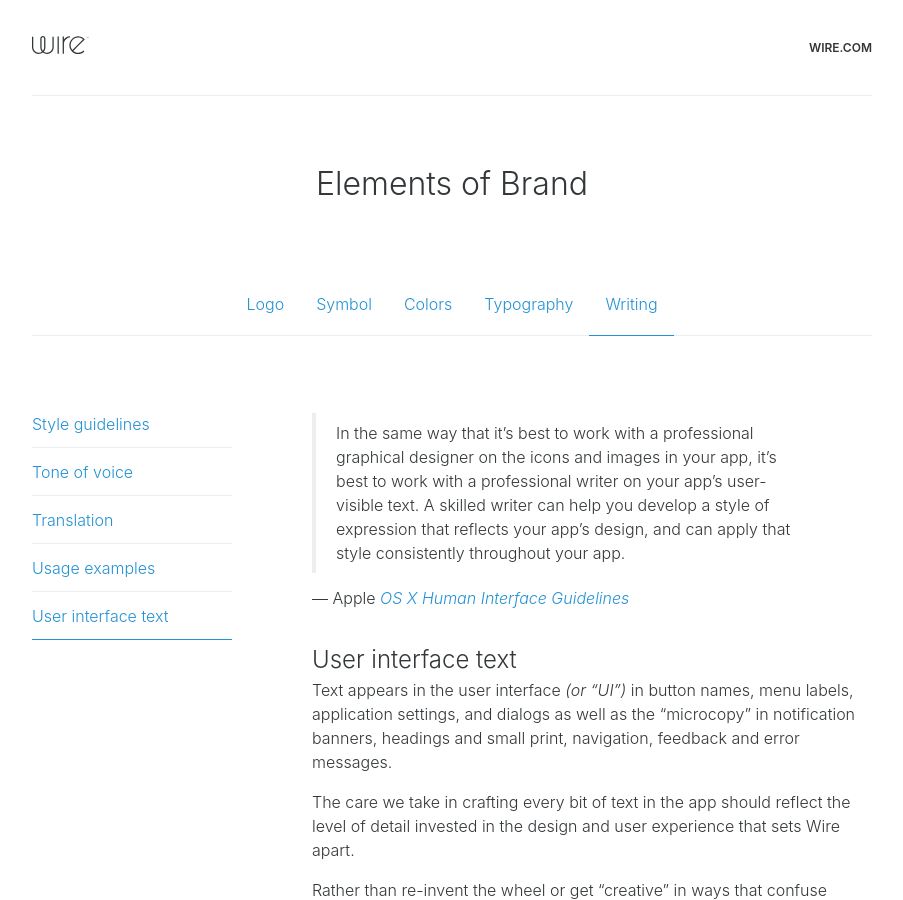
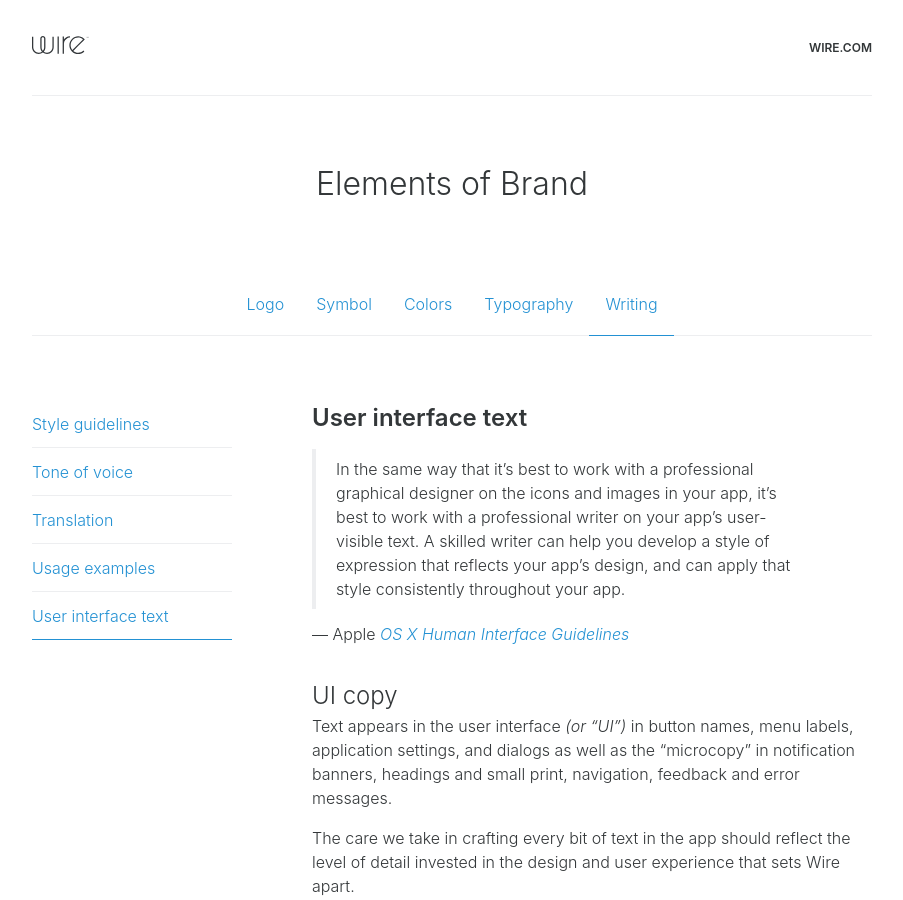
Before and after one commit to wireapp/brand, a Jekyll site: the page built from writing/user-interface-text/index.md, in a window 1280 px wide and 900 px high. Shown: the whole window, without its empty margins (188-1091 px from the left). Built offline with Jekyll 4.4.1, drawn with Linux system fonts in a browser that asks for light colours.

Commit message:
Adjust subheadings

```diff
--- a/writing/user-interface-text/index.md
+++ b/writing/user-interface-text/index.md
@@ -4,12 +4,14 @@
 weight: 5
 ---
 
+## User interface text
+
 > In the same way that it’s best to work with a professional graphical designer on the icons and images in your app, it’s best to work with a professional writer on your app’s user-visible text. A skilled writer can help you develop a style of expression that reflects your app’s design, and can apply that style consistently throughout your app.
 
 — Apple _[OS X Human Interface Guidelines][1]_
 
 
-## User interface text
+## UI copy
 
 Text appears in the user interface _(or “UI”)_ in button names, menu labels, application settings, and dialogs as well as the “microcopy” in notification banners, headings and small print, navigation, feedback and error messages.
 
```
